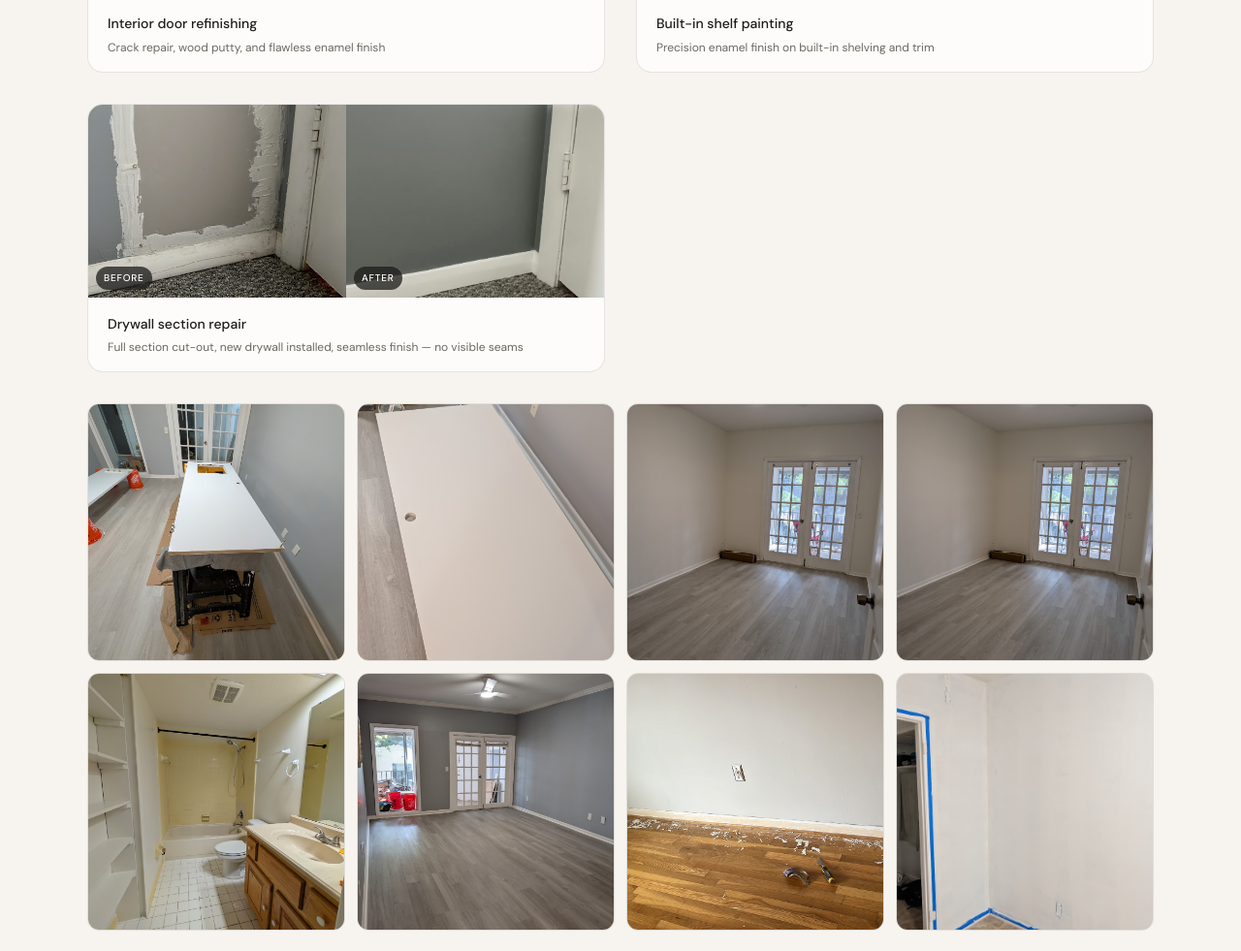
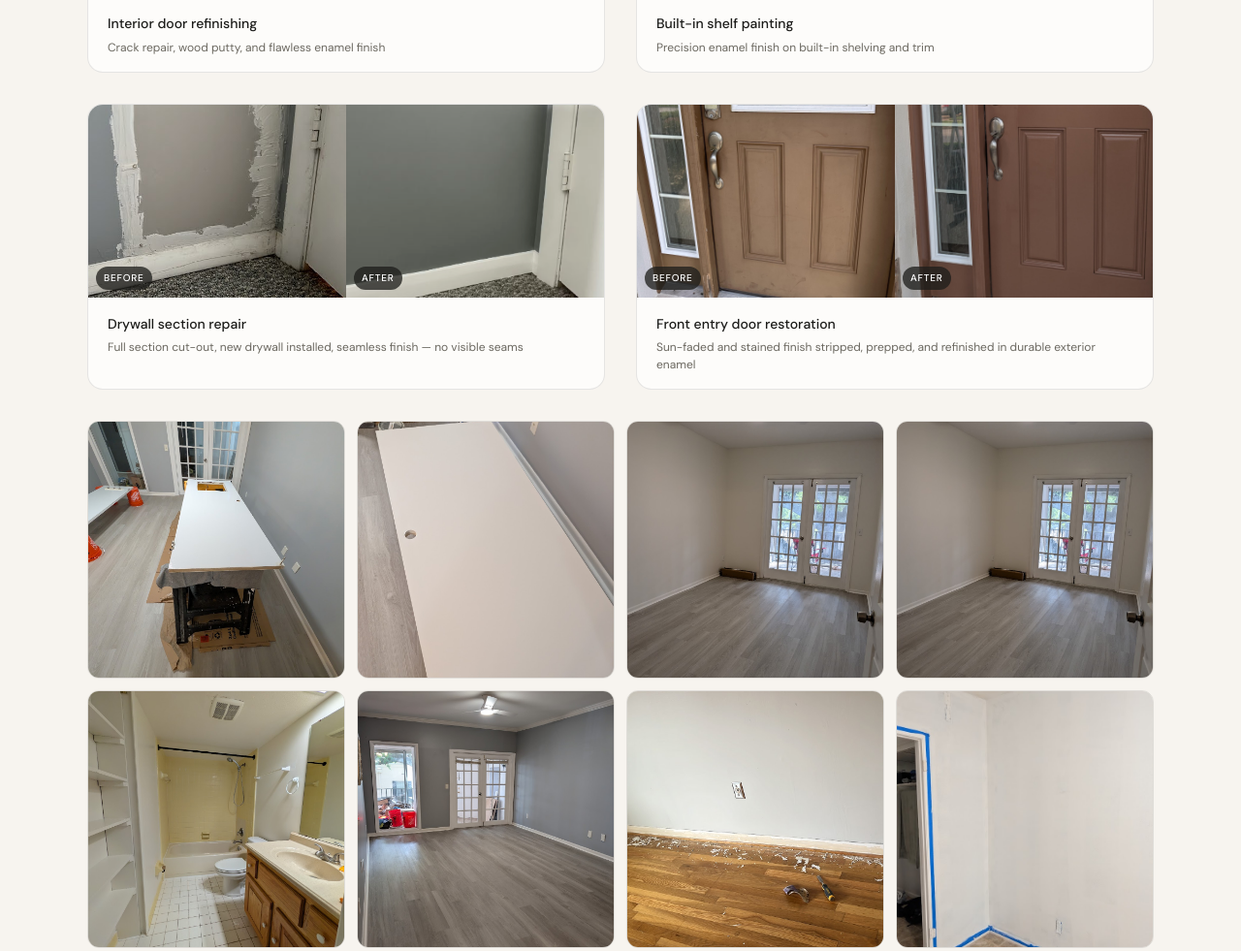
Before and after one commit to izeinoun/izeinoun.github.io, a plain HTML site: page index.html in a window 1280 px wide. Shown: the part 2487-3468 px from the top of the page at 97% size. Drawn offline with nearby package versions, Linux system fonts and the light colour scheme.

Commit message:
Add front door restoration section to index.html

```diff
--- a/index.html
+++ b/index.html
@@ -359,6 +359,13 @@
         </div>
         <div class="ba-caption"><h4>Drywall section repair</h4><p>Full section cut-out, new drywall installed, seamless finish — no visible seams</p></div>
       </div>
+      <div class="ba-pair">
+        <div class="ba-images">
+          <div class="ba-img-wrap"><img src="front-door-before.jpg" alt="Front entry door before restoration" loading="lazy"><span class="ba-label">Before</span></div>
+          <div class="ba-img-wrap"><img src="front-door-after.jpg" alt="Front entry door after restoration" loading="lazy"><span class="ba-label">After</span></div>
+        </div>
+        <div class="ba-caption"><h4>Front entry door restoration</h4><p>Sun-faded and stained finish stripped, prepped, and refinished in durable exterior enamel</p></div>
+      </div>
     </div>
 
     <div class="photo-grid">
@@ -377,7 +384,7 @@
 <div class="section" id="about">
   <div class="about-grid">
     <div class="about-img">
-      <img src="door painting 1.jpg" alt="Issam at work — Specialty Home Painting Orlando">
+      <img src="issam-front-door.jpg" alt="Issam beside a freshly refinished front entry door — Specialty Home Painting Orlando">
     </div>
     <div class="about-text">
       <div class="section-label">About</div>
```
